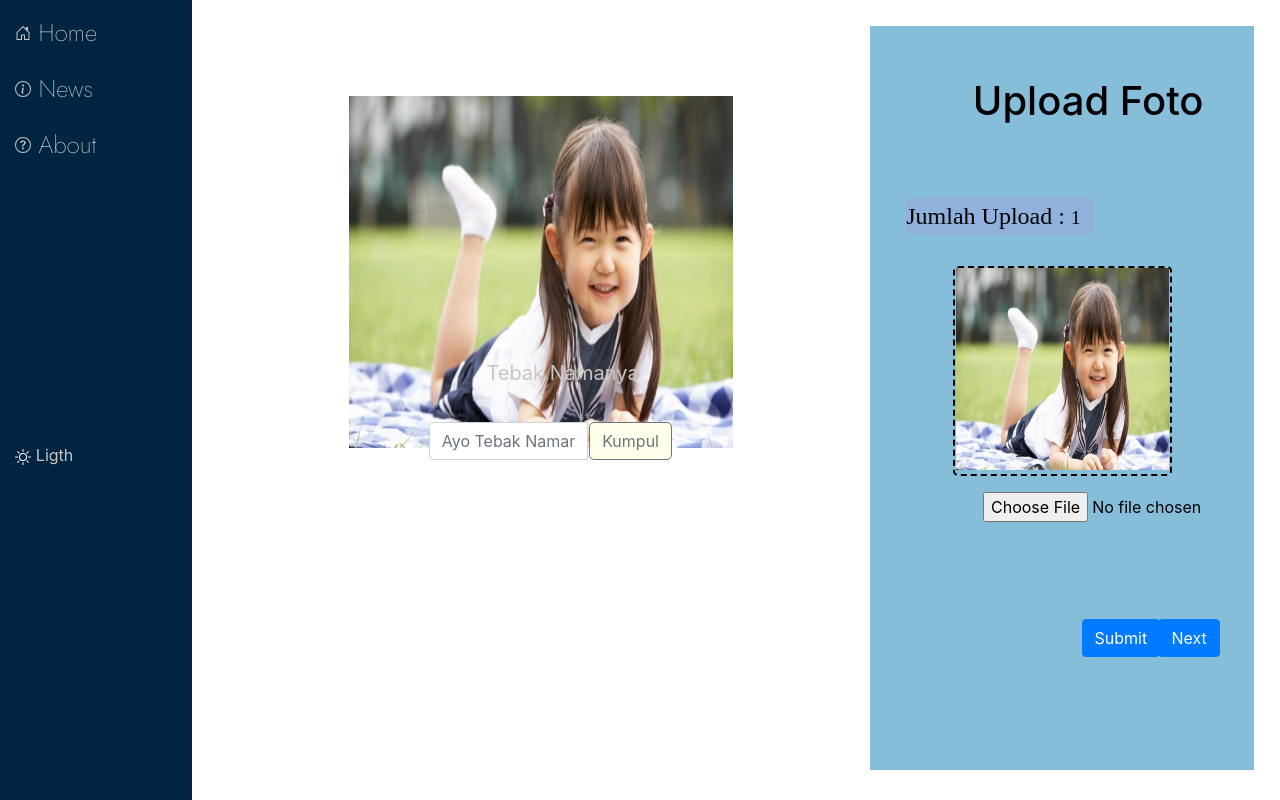
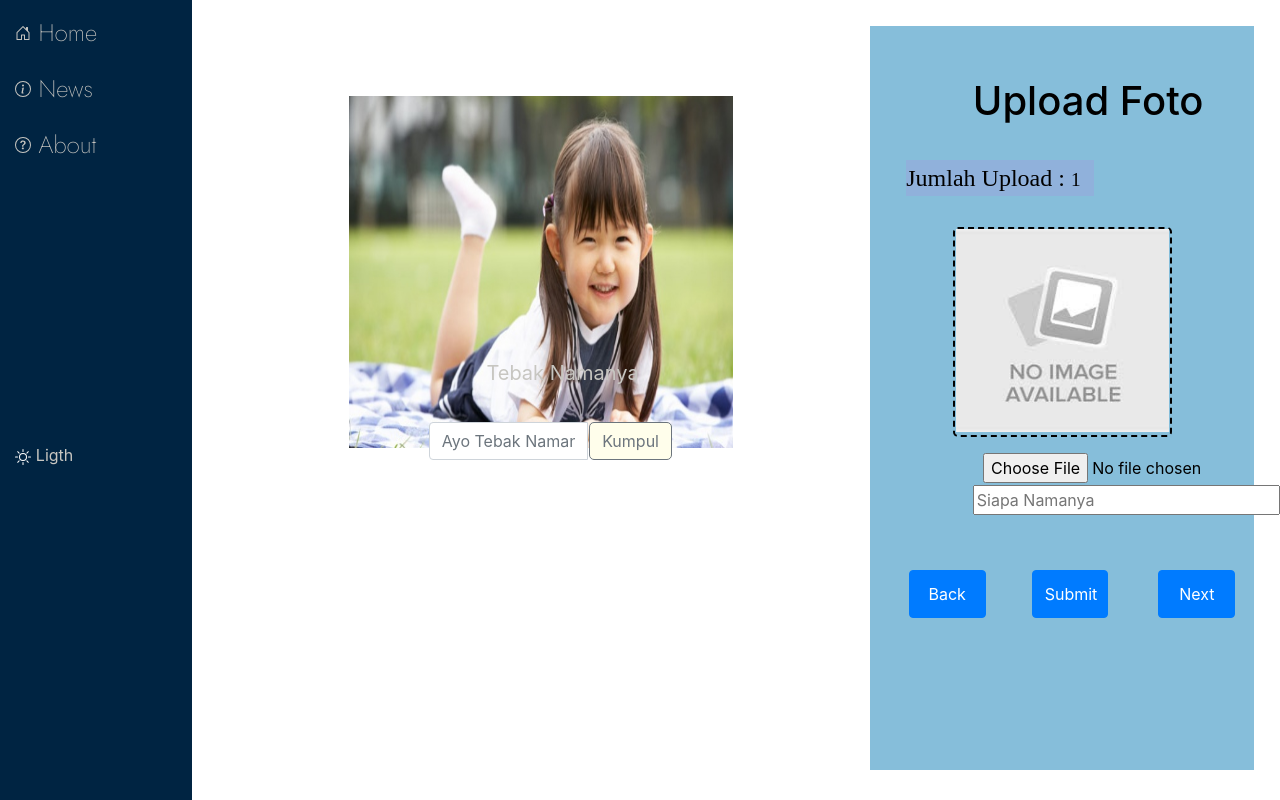
Before and after one commit to JordanArya/Memory-Game, a Flask app: page /choose in a window 1280 px wide. Run offline with Flask 2, Linux system fonts and the light colour scheme; some libraries are stand-ins or nearby versions; some web fonts are replaced.

Commit message:
Update_8_13_2022

```diff
--- a/website/static/draft_style.css
+++ b/website/static/draft_style.css
@@ -12,7 +12,7 @@
 
 .Game-Choose-btn-list{
 
-	margin-top: 13%;
+	margin-top: 10%;
 	width: 30%;
 	height: 60%;
 	color: black;
@@ -49,13 +49,26 @@
 	bottom: 0px;
 	margin-bottom: 4%;
 	left: 75%;
+	width: 20%;
+	height: 10%;
+}
+
+#Back-button{
+	position: absolute;
+	bottom: 0px;
+	margin-bottom: 4%;
+	left: 10%;
+	width: 20%;
+	height: 10%;
 }
 
 #Finish-button{
 	position: absolute;
 	bottom: 0px;
 	margin-bottom: 4%;
-	left: 55%;
+	left: 42%;
+	width: 20%;
+	height: 10%;
 }
 
 .container{
@@ -79,3 +92,18 @@
 	position: fixed;
 	margin-left: 6%;
 }
+
+#input-name{
+	position: fixed;
+	margin-top: 2.5%;
+	margin-left: 5.2%;
+	margin-bottom: 2%;
+
+}
+
+
+/*Transition*/
+
+#picture_p:hover {
+  transform: scale(1.5); /* (150% zoom - Note: if the zoom is too large, it will go outside of the viewport) */
+}
--- a/website/templates/choose_draft.html
+++ b/website/templates/choose_draft.html
@@ -7,6 +7,7 @@
 <link rel="preconnect" href="https://fonts.googleapis.com">
 <link rel="preconnect" href="https://fonts.gstatic.com" crossorigin>
 <link href="https://fonts.googleapis.com/css2?family=Kdam+Thmor+Pro&display=swap" rel="stylesheet">
+
 
 <section class="background">
 
@@ -34,22 +35,24 @@
 	 	<div class="Game-Choose-btn-list">
 
 
-	 		<div class="Upload-level-box">
-	 			Jumlah Upload : <small> 1</small>
+	 		<div class="Upload-level-box" id="Upload_sum">
+	 			Jumlah Upload : <small id="number_f"> 1</small>
 	 		</div>
 
-	 		<div class="container">
-	 			<img src="{{url_for('static', filename='Pciture_1/gambar1.jpg')}}">
+	 		<div class="container" >
+	 			<img src="{{url_for('static', filename='icon/No_image_profile.jpg')}}" id="picture_p">
 	 		</div>
 
 			<form method='post'>
 
 			<div class="form-group">
-  				<input  type="file" id="input_img" onsubmit="update_photo()" >
+  				<input  type="file" id="input_img" accept="image/*" oninput= "change_picture(this)">
+  				<input type="text" id="input-name" maxlength="30" size="25px" placeholder="Siapa Namanya">
 			</div>
 
-			<button type="button" class="btn btn-primary" id="Next-button">Next</button>
-			<button type="button" class="btn btn-primary" id="Finish-button">Submit</button>
+			<button type="button" class="btn btn-primary" id="Back-button" onclick="back(this)">Back</button>
+			<button type="button" class="btn btn-primary" id="Next-button" onclick="next()">Next</button>
+			<input type="submit" class="btn btn-primary" id="Finish-button" ></input>
 
 			</form>
 		</div>
@@ -63,7 +66,15 @@
 
 <script type="text/javascript">
 	// const Name=['gambar1.jpg','gambar2.jpg','gambar3.jpg','gambar4.jpg','gambar5.jpg','gambar6.jpg']
-	document.getElementById('Max-level').innerText = '/ ' + (Name.length).toString()
+	const picture_saved = []
+
+	const img = document.getElementById('picture_p');
+	const img_inputed = document.getElementById('input_img');
+	const number = document.getElementById('number_f');
+	const name_txt = document.getElementById('input-name')
+
+
+
 
 
 	var answer = document.getElementById("User-Answer");
@@ -74,9 +85,108 @@
 
 	});
 
-	function update_photo(){
+
+
+	function change_picture(self){
+		const data = self.files[0];
+		if (data){
+			const reader = new FileReader();
+			reader.onload = function(){
+			const result = reader.result;
+			img.src = result
+		}
+		reader.readAsDataURL(data);
+
+
+	}}
+
+	function next(){
+
+		const name  = name_txt.value
+		const datas = img_inputed.files[0]
+
+
+		 if (picture_saved[parseInt(number.textContent-1)] != undefined){
+			const data = picture_saved[number.textContent-1]
+
+
+
+			if(datas != data[1] && datas != undefined || name != data[0] && name != ''){
+
+				if(datas == undefined ){
+					picture_saved.splice((number.textContent-1),1,[name,data[1]])
+				}
+
+				if(name == undefined){
+					picture_saved.splice((number.textContent-1),1,[data[0],datas])
+				}
+
+
+
+			}
+
+
+
+			if (picture_saved[parseInt(number.textContent)] != undefined){
+				const reader = new FileReader();
+				reader.onload = function(){
+				const result = reader.result;
+				img.src = result
+				console.log(picture_saved[parseInt(number.textContent)-1])
+				name_txt.value = picture_saved[parseInt(number.textContent)-1][0];
+
+			}
+			reader.readAsDataURL(picture_saved[parseInt(number.textContent)-1][1]);
+		}
+
+
+
+		document.getElementById('number_f').innerText =  parseInt(number.textContent) +1
+		img_inputed.value = ''
+		name_txt.value = ''
+		img.src = '../static/icon/No_image_profile.jpg'
+
+
+
 
 	}
+
+
+
+		else if (img_inputed.files[0] != undefined && name != ''){
+			picture_saved.push([name,datas])
+
+			document.getElementById('number_f').innerText =  parseInt(number.textContent) +1
+			img_inputed.value = ''
+			img.src = '../static/icon/No_image_profile.jpg'
+			name_txt.value = ''
+	}
+
+
+}
+
+	function back(self){
+		if (parseInt(number.textContent) > 1 ){
+
+			const data = picture_saved[parseInt(number.textContent-2)][1]
+			const previous_name = picture_saved[parseInt(number.textContent-2)][0]
+
+		if (data){
+			const reader = new FileReader();
+			reader.onload = function(){
+			const result = reader.result;
+			img.src = result
+			name_txt.value = previous_name
+
+			document.getElementById('number_f').innerText =  parseInt(number.textContent) -1
+		}
+
+			reader.readAsDataURL(data);
+
+
+	}}}
+
+
 
 
 
--- a/website/templates/home.html
+++ b/website/templates/home.html
@@ -18,7 +18,7 @@
 		<div class="nama"> Tebak Namanya</div>
 
 			<div class="input-group mb-3 answer-input">
- 				 <input type="text" class="form-control" id="User-Answer" placeholder="Ayo Tebak Namanya" ondragenter ="NextLevel(this)" aria-label="Recipient's username" aria-describedby="button-addon2">
+ 				 <input type="text" class="form-control" id="User-Answer" placeholder="Ayo Tebak Namanya" ondragenter ="NextLevel(this)" aria-label="Recipient's username" aria-describedby="button-addon2" autocomplete="off">
   				<button class="btn btn-outline-secondary answer-btn" type="button" id="button-addon2" onclick= "NextLevel(this)">Kumpul</button>
 			</div>
 
@@ -71,6 +71,8 @@
 
 
 
+
+
 </script>
 
 
--- a/website/templates/layout.html
+++ b/website/templates/layout.html
@@ -19,11 +19,6 @@
     <link rel="preconnect" href="https://fonts.googleapis.com">
     <link rel="preconnect" href="https://fonts.gstatic.com" crossorigin>
     <link href="https://fonts.googleapis.com/css2?family=Jost:wght@200&family=Shadows+Into+Light&display=swap" rel="stylesheet">
-
-
-    <!-- Tailwinds  -->
-
-
 
     <!-- CSS and JS -->
     <link rel="stylesheet" type="text/css" href="{{url_for('static', filename='style.css')}}">
```
Also changed, not shown: website/templates/Help.html (added, +101 -0 lines), website/templates/test.html (+13 -95 lines), website/static/icon/No_image_profile.jpg (added).
